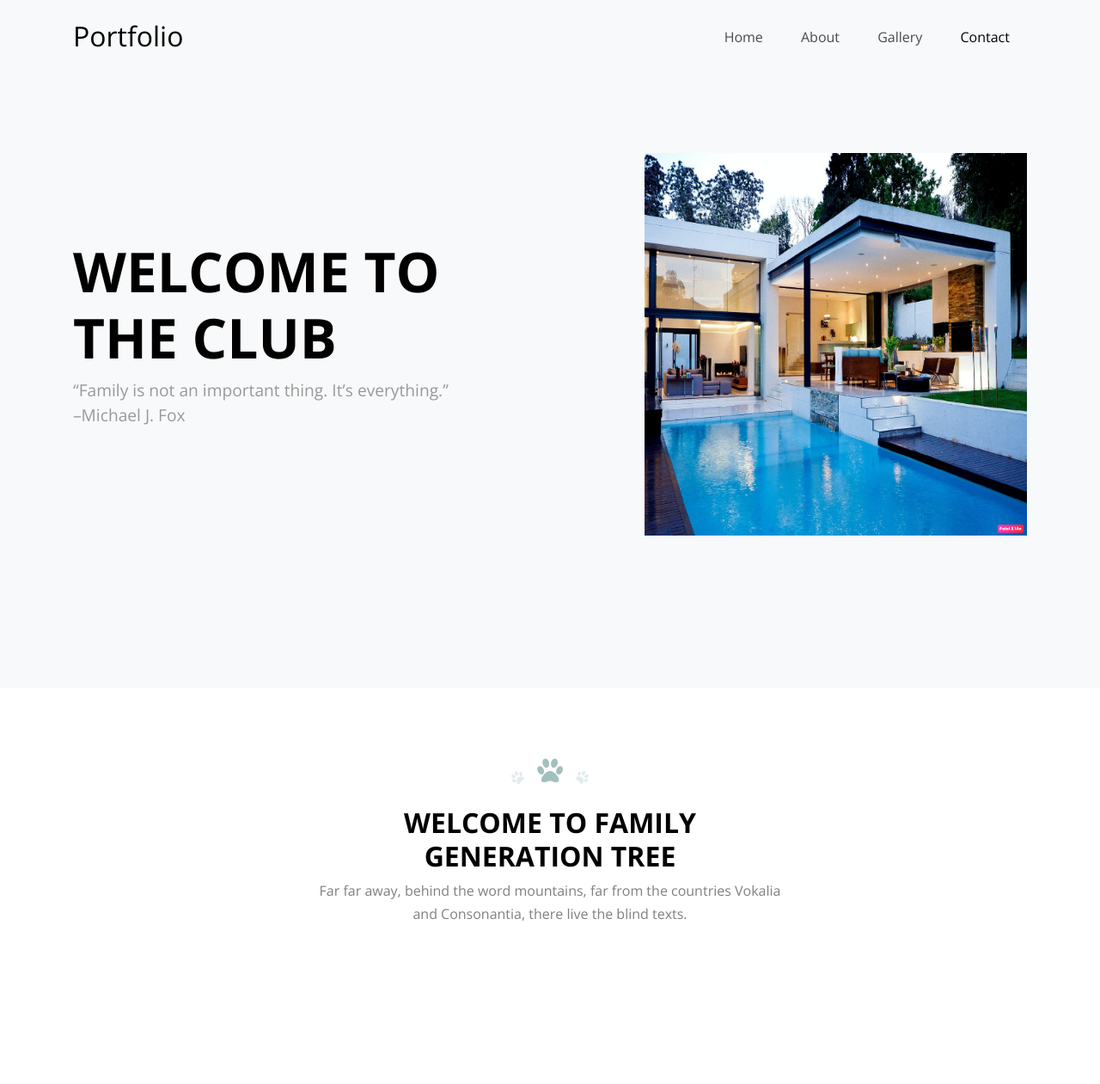
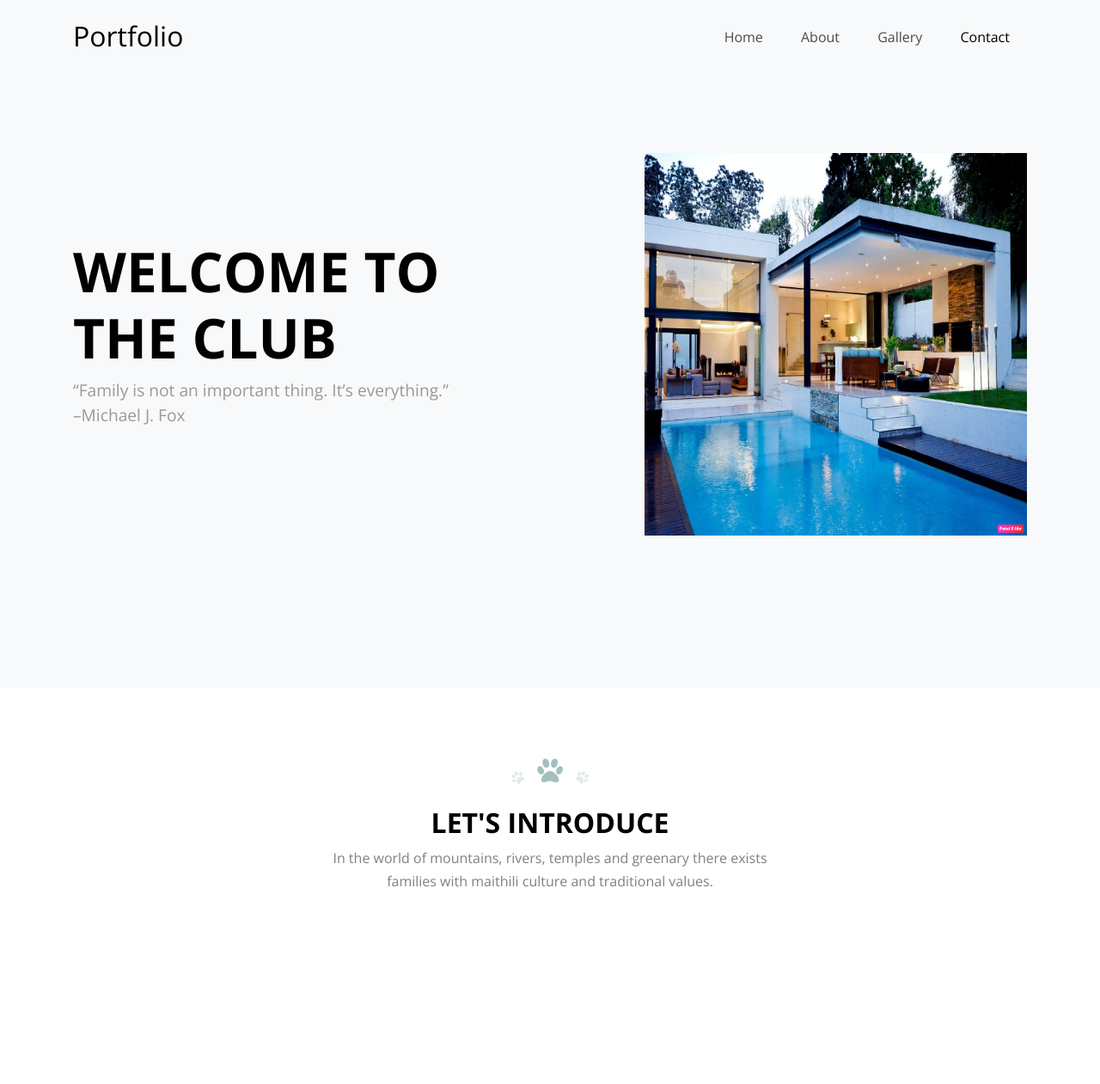
Before and after one commit to pkmishra47/blog, a Django app: page / in a window 1280 px wide. Shown: the top 1261 px of the page at 86% size. Run offline with Django 3.2, Linux system fonts and the light colour scheme; some libraries are stand-ins or nearby versions; some web fonts are replaced.

Commit message:
few minor change

```diff
--- a/blog/templates/blog/test.html
+++ b/blog/templates/blog/test.html
@@ -50,17 +50,13 @@
 
 
     <header class="site-navbar js-sticky-header site-navbar-target" role="banner" >
-
       <div class="container">
         <div class="row align-items-center">
-
           <div class="col-6 col-xl-2">
             <h1 class="mb-0 site-logo"><a href="index.html" class="h2 mb-0">Portfolio<span class="text-primary"></span> </a></h1>
           </div>
-
           <div class="col-12 col-md-10 d-none d-xl-block">
             <nav class="site-navigation position-relative text-right" role="navigation">
-
               <ul class="site-menu main-menu js-clone-nav mr-auto d-none d-lg-block">
                 <li><a href="#home-section" class="nav-link">Home</a></li>
                 <li><a href="#about-section" class="nav-link">About</a></li>
@@ -69,13 +65,9 @@
               </ul>
             </nav>
           </div>
-
-
           <div class="col-6 d-inline-block d-xl-none ml-md-0 py-3" style="position: relative; top: 3px;"><a href="#" class="site-menu-toggle js-menu-toggle float-right"><span class="icon-menu h3"></span></a></div>
-
         </div>
       </div>
-
     </header>
 
 
@@ -102,8 +94,8 @@
             <div class="paws">
               <span class="icon-paw"></span>
             </div>
-            <h2 class="text-black mb-2">Welcome To Family Generation Tree</h2>
-            <p>Far far away, behind the word mountains, far from the countries Vokalia and Consonantia, there live the blind texts.</p>
+            <h2 class="text-black mb-2">Let's Introduce</h2>
+            <p>In the world of mountains, rivers, temples and greenary there exists families with maithili culture and traditional values.</p>
           </div>
         </div>
 
@@ -142,7 +134,7 @@
               <span class="icon-paw"></span>
             </div>
             <h2 class="text-black mb-3">About Us</h2>
-            <p class="lead">Separated they live in Bookmarksgrove right at the coast of the Semantics, a large language ocean.</p>
+            <p class="lead">Maithil Brahmins with traditional values and modern mindset.</p>
             <p class="text-muted mb-4">A small river named Duden flows by their place and supplies it with the necessary regelialia. It is a paradisematic country, in which roasted parts of sentences fly into your mouth.</p>
             <ul class="list-unstyled ul-paw primary mb-0">
               <li>A small river named Duden flows</li>
```
